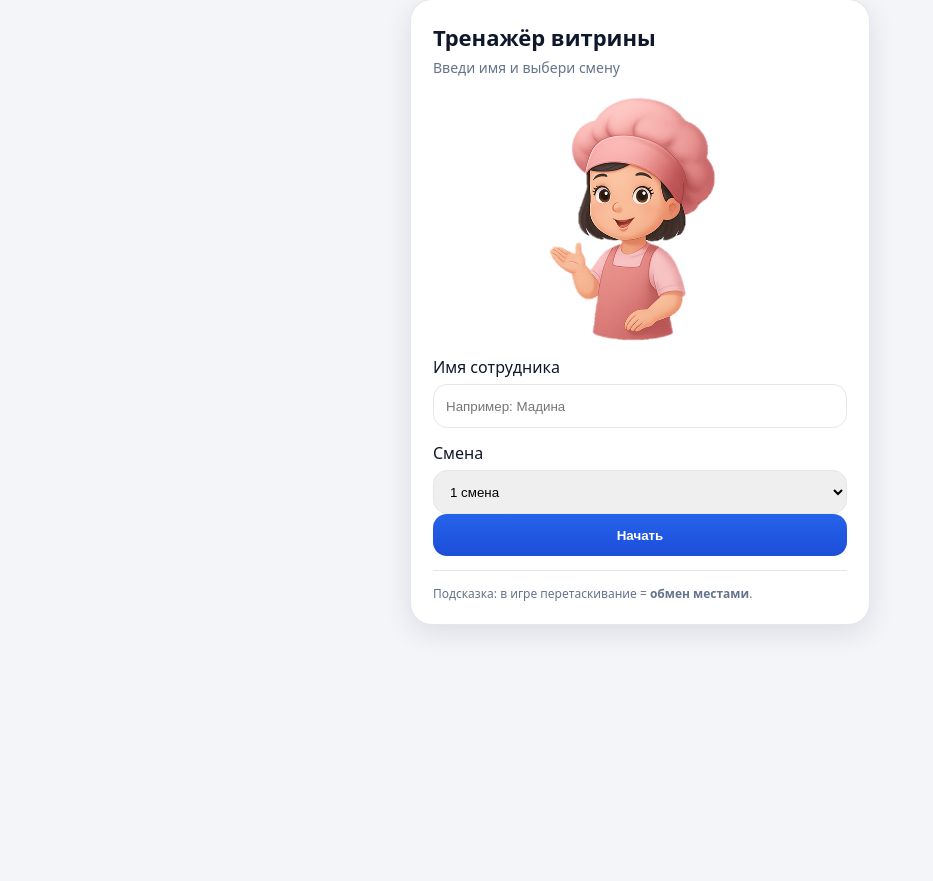
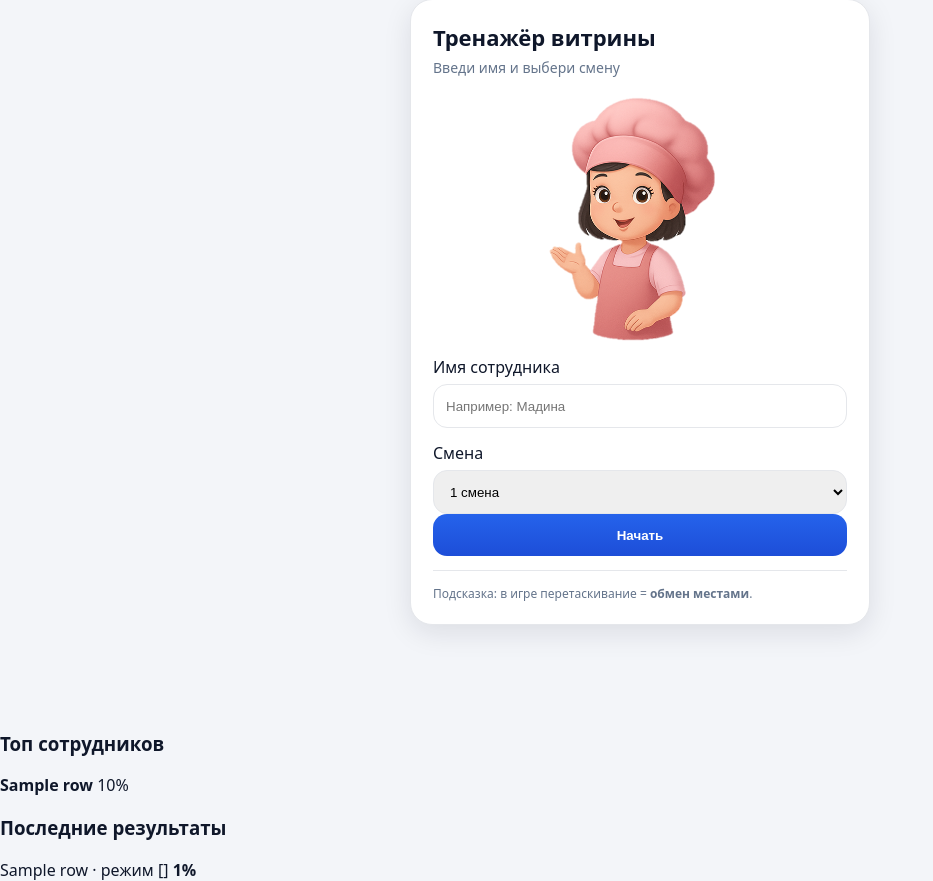
Before and after one commit to yugen1222/cake-trainer, a Flask app: template templates/login.html in a window 1280 px wide. Shown: the part 88-969 px from the top of the page, without its empty margins (0-933 px from the left). Before the commit the page ends 720 px from the top, so only its background shows below. Run offline with Flask 3, Linux system fonts and the light colour scheme; the template is opened without the code that fills it: most values are stand-ins (such as "Sample title", 1, 10 or a date in 2020).

Commit message:
login.html

```diff
--- a/templates/login.html
+++ b/templates/login.html
@@ -3,13 +3,12 @@
 <head>
   <meta charset="utf-8" />
   <title>Вход — Тренажёр витрины</title>
-
   <link rel="icon" type="image/png" href="{{ url_for('static', filename='icons/znak.png') }}">
   <link rel="stylesheet" href="{{ url_for('static', filename='style.css') }}">
 </head>
-
 <body class="auth-body">
 
+<div class="auth-page">
   <div class="auth-wrap">
     <div class="auth-card">
       <div class="auth-title">Тренажёр витрины</div>
@@ -41,5 +40,36 @@
     </div>
   </div>
 
+  <div class="auth-side">
+    <div class="mini-panel">
+      <h3>Топ сотрудников</h3>
+      {% if top_employees %}
+        {% for row in top_employees %}
+          <div class="mini-row">
+            <b>{{ row.employee_name }}</b>
+            <span>{{ row.best_score }}%</span>
+          </div>
+        {% endfor %}
+      {% else %}
+        <div class="muted">Пока данных нет</div>
+      {% endif %}
+    </div>
+
+    <div class="mini-panel">
+      <h3>Последние результаты</h3>
+      {% if last_results %}
+        {% for row in last_results %}
+          <div class="mini-row">
+            <span>{{ row.employee_name }} · режим {{ row.mode }}</span>
+            <b>{{ row.score_percent }}%</b>
+          </div>
+        {% endfor %}
+      {% else %}
+        <div class="muted">Пока данных нет</div>
+      {% endif %}
+    </div>
+  </div>
+</div>
+
 </body>
 </html>
```
